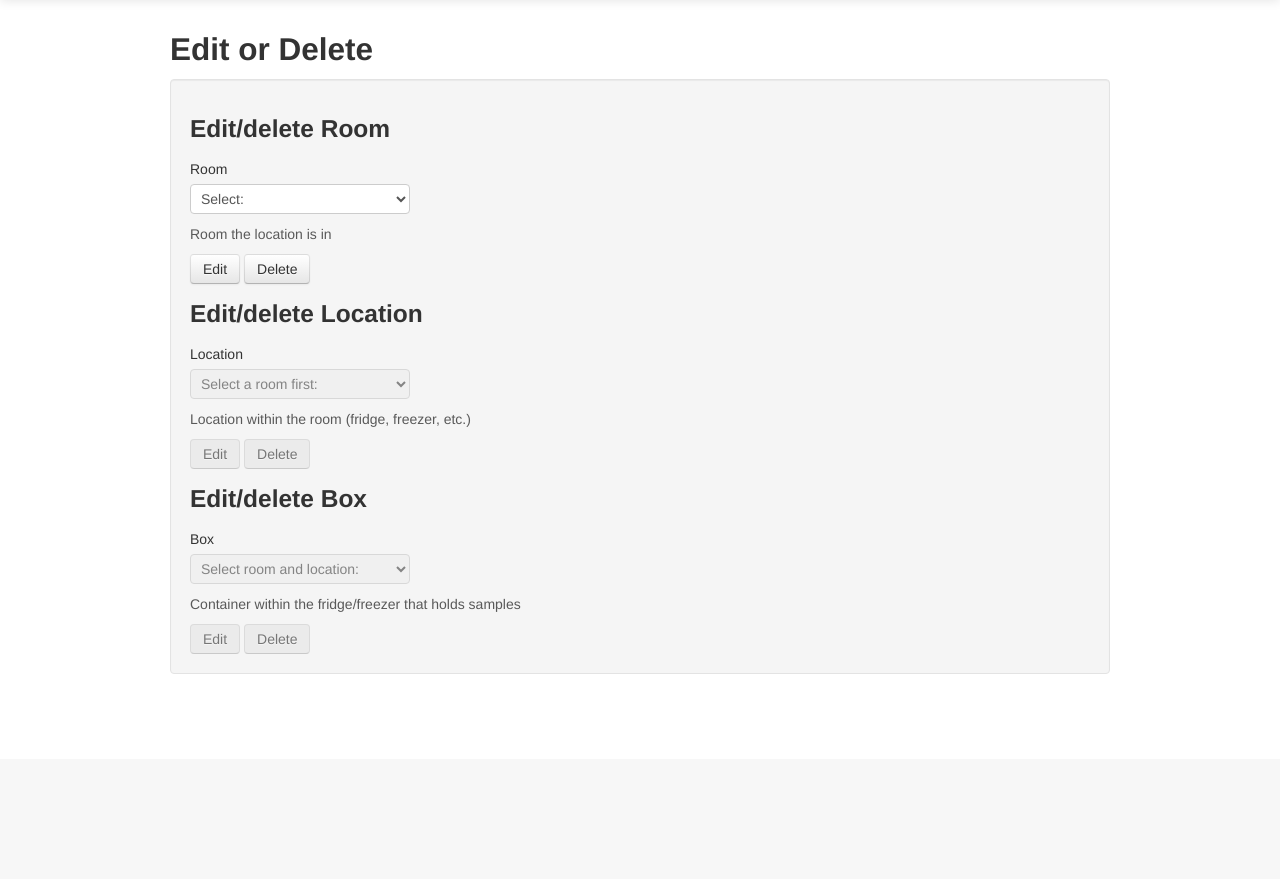
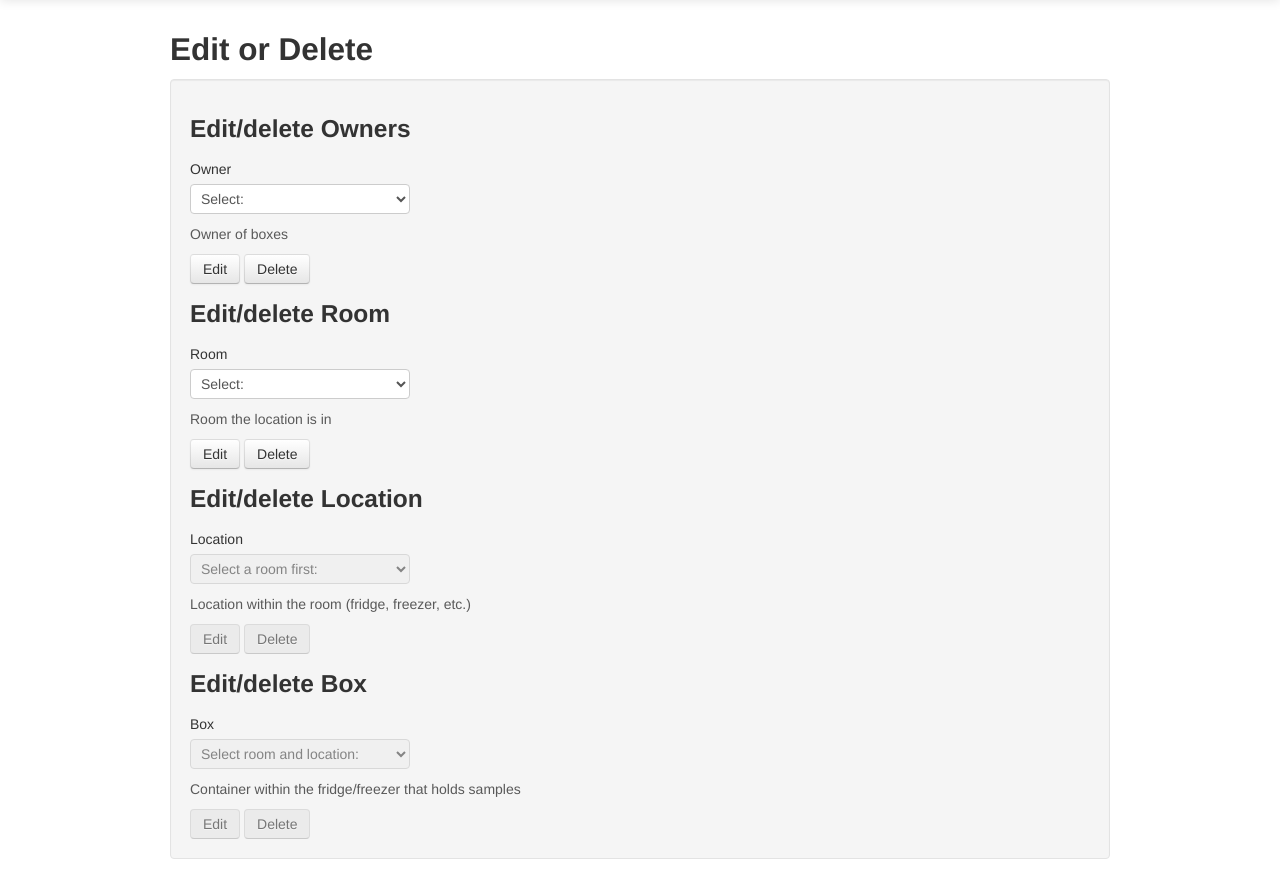
Before and after one commit to okeefm/bystroff_db, a PHP site: page /edit_locations.php in a window 1280 px wide. Shown: the part 41-920 px from the top of the page. Before the commit the page ends 715 px from the top, so only its background shows below. Run offline with PHP 8.4, Linux system fonts and the light colour scheme; tables that the repository leaves empty or names only in its code hold one stand-in row (values such as "Sample post").

Commit message:
Added owners into edit_locations.php

```diff
--- a/public_html/edit_locations.php
+++ b/public_html/edit_locations.php
@@ -4,6 +4,30 @@
 
   	<h2>Edit or Delete</h2>
  	<div class="well">
+		<h3>Edit/delete Owners</h3>
+		<div class="control-group">
+			<label class="control-label" for="locations">Owner</label>
+			<div class="controls">
+				<select name="owners" id="owners">
+					<option value="" disabled selected>Select:</option>
+					<?php
+						$mysqli = new mysqli($db["host"], $db["user"], $db["pass"], $db["name"], $db["port"]);
+						$stmt = $mysqli->prepare("SELECT id, name FROM owners;");
+						$stmt->execute();
+						$res = $stmt->get_result();
+						$row = $res->fetch_assoc();
+						while ($row != null) {
+							echo "<option value='".$row['id']."'>".$row['name']."</option>\n";
+							$row = $res->fetch_assoc();
+						}
+					?>
+				</select>
+				<span class="help-block">Owner of boxes</span>
+			</div>
+		</div>
+		<input class="btn edit owners" type="submit" value="Edit" id="editOwner" name="editOwner" />
+		<input class="btn delete owners" type="submit" value="Delete" id="deleteOwner" name="deleteOwner"" />
+
   		<h3>Edit/delete Room</h3>
 		<div class="control-group">
 			<label class="control-label" for="locations">Room</label>
@@ -11,7 +35,6 @@
 				<select name="locations" id="locations">
 					<option value="" disabled selected>Select:</option>
 					<?php
-						$mysqli = new mysqli($db["host"], $db["user"], $db["pass"], $db["name"], $db["port"]);
 						$stmt = $mysqli->prepare("SELECT id, value FROM locations;");
 						$stmt->execute();
 						$res = $stmt->get_result();
@@ -20,13 +43,14 @@
 							echo "<option value='".$row['id']."'>".$row['value']."</option>\n";
 							$row = $res->fetch_assoc();
 						}
+
 					?>
 				</select>
 				<span class="help-block">Room the location is in </span>
 			</div>
 		</div>
-		<input class="btn edit" type="submit" value="Edit" id="editRoom" name="editRoom" />
-		<input class="btn delete" type="submit" value="Delete" id="deleteRoom" name="deleteRoom"" />
+		<input class="btn edit locations" type="submit" value="Edit" id="editRoom" name="editRoom" />
+		<input class="btn delete locations" type="submit" value="Delete" id="deleteRoom" name="deleteRoom"" />
 
 		<h3>Edit/delete Location</h3>
 		<div class="control-group">
```
